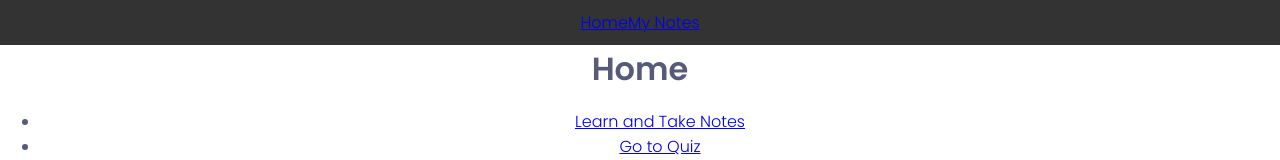
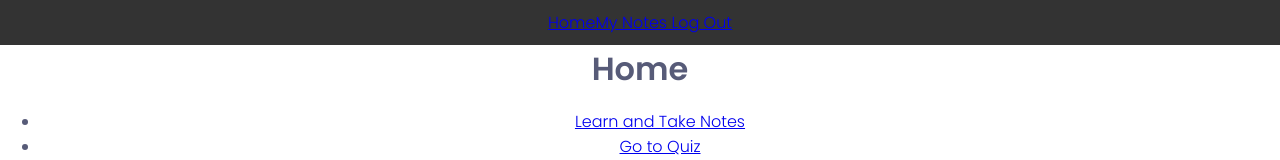
Before and after one commit to AleFin95/QuizWiz-Client, a React (Vite) app in the folder QuizWiz/: page /login in a window 1280 px wide. Both pictures are taken after typing "Sample", "Sample123" into the empty fields and a click on the input "Log in". Shown: the top 160 px of the page. Built offline with nearby package versions, Linux system fonts and the light colour scheme.

Commit message:
Add log out functionality

```diff
--- a/QuizWiz/src/components/PageWrapper/index.jsx
+++ b/QuizWiz/src/components/PageWrapper/index.jsx
@@ -1,12 +1,15 @@
 import React from 'react';
 import { NavLink } from 'react-router-dom';
+import { useAuth } from '../../contexts';
 
 const PageWrapper = () => {
+    const {user,logOut} = useAuth()
     return <>
         <header>
             <nav>
                 <NavLink to="/" >Home</NavLink>
-                <NavLink to="/mynotes">My Notes</NavLink>
+                {user && <NavLink to="/mynotes">My Notes</NavLink>}
+                {user && (<NavLink to="/login" onClick={logOut}> Log Out</NavLink>)}
             </nav>
         </header>
     </>
--- a/QuizWiz/src/contexts/index.jsx
+++ b/QuizWiz/src/contexts/index.jsx
@@ -7,9 +7,13 @@ const AuthContext = createContext();
 export const AuthProvider =({children}) => {
     const [user, setUser] = useState();
 
+    const logOut = () => {
+        setUser(null);
+      };
+
 
     return (
-        <AuthContext.Provider value= {{user, setUser}}>
+        <AuthContext.Provider value= {{user, setUser, logOut}}>
         {children}
         </AuthContext.Provider>
     );
```
